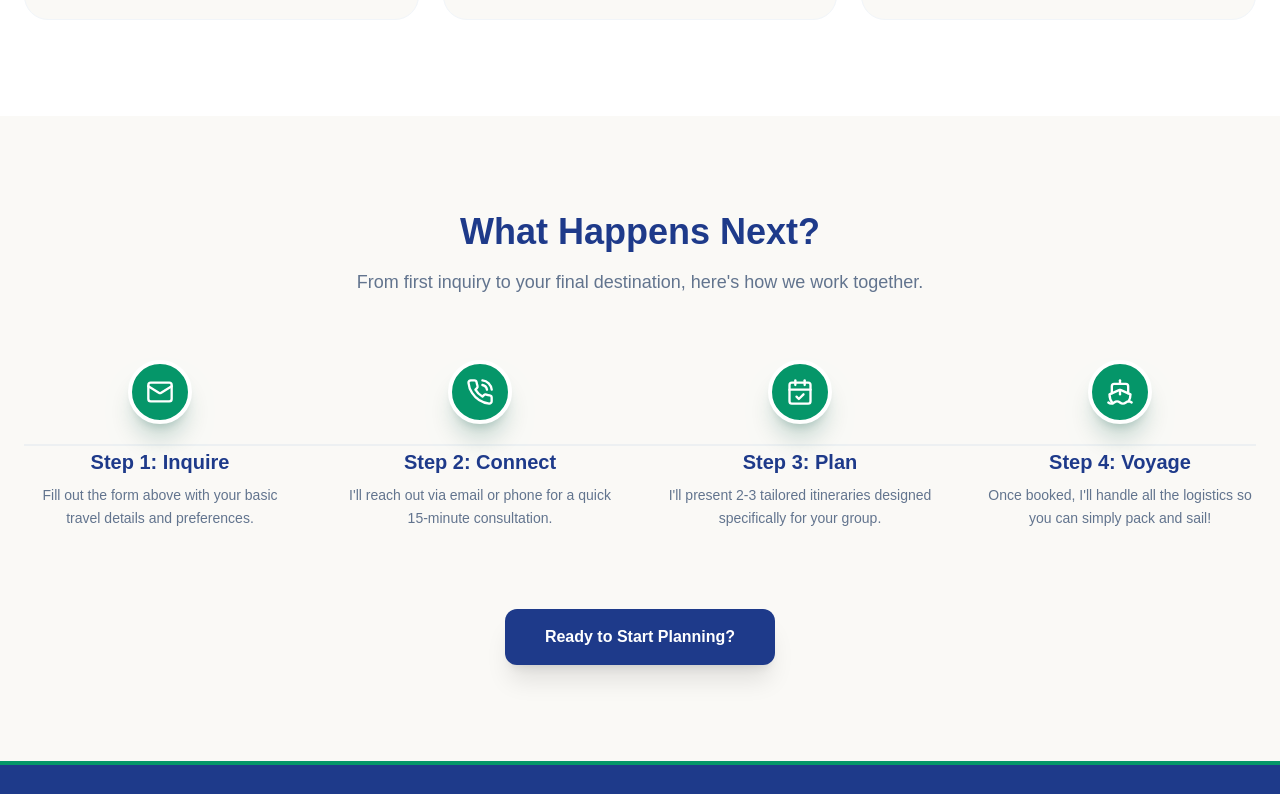
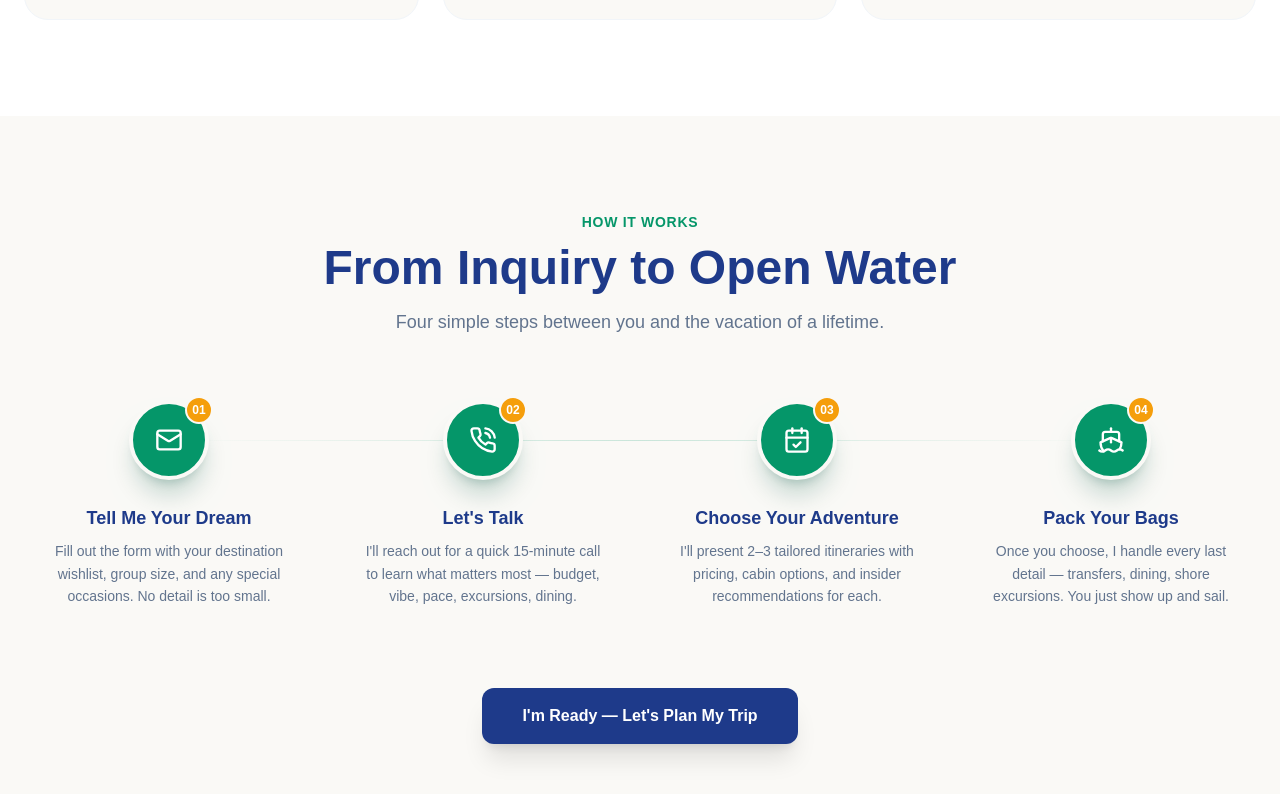
Before and after one commit to mrrickyspanish/travelholics, a Next.js app: page / in a window 1280 px wide. Shown: the part 2686-3480 px from the top of the page. Built offline with nearby package versions, Linux system fonts and the light colour scheme; no server answers.

Commit message:
Update timeline steps and improve layout

```diff
--- a/components/timeline.tsx
+++ b/components/timeline.tsx
@@ -6,65 +6,104 @@ import { Mail, PhoneCall, CalendarCheck, Ship } from "lucide-react";
 const steps = [
   {
     icon: Mail,
-    title: "Step 1: Inquire",
-    description: "Fill out the form above with your basic travel details and preferences."
+    step: "01",
+    title: "Tell Me Your Dream",
+    description:
+      "Fill out the form with your destination wishlist, group size, and any special occasions. No detail is too small.",
   },
   {
     icon: PhoneCall,
-    title: "Step 2: Connect",
-    description: "I'll reach out via email or phone for a quick 15-minute consultation."
+    step: "02",
+    title: "Let's Talk",
+    description:
+      "I'll reach out for a quick 15-minute call to learn what matters most — budget, vibe, pace, excursions, dining.",
   },
   {
     icon: CalendarCheck,
-    title: "Step 3: Plan",
-    description: "I'll present 2-3 tailored itineraries designed specifically for your group."
+    step: "03",
+    title: "Choose Your Adventure",
+    description:
+      "I'll present 2–3 tailored itineraries with pricing, cabin options, and insider recommendations for each.",
   },
   {
     icon: Ship,
-    title: "Step 4: Voyage",
-    description: "Once booked, I'll handle all the logistics so you can simply pack and sail!"
-  }
+    step: "04",
+    title: "Pack Your Bags",
+    description:
+      "Once you choose, I handle every last detail — transfers, dining, shore excursions. You just show up and sail.",
+  },
 ];
 
 export const Timeline = () => {
   return (
-    <section className="bg-[#FAF9F6] py-24 relative">
+    <section id="process" className="bg-[#FAF9F6] py-24 relative overflow-hidden">
       <div className="container mx-auto px-6">
-        <div className="text-center mb-16">
-          <h2 className="text-4xl font-bold text-[#1e3a8a] mb-4">What Happens Next?</h2>
-          <p className="text-lg text-slate-500">From first inquiry to your final destination, here's how we work together.</p>
-        </div>
+        <motion.div
+          initial={{ opacity: 0, y: 20 }}
+          whileInView={{ opacity: 1, y: 0 }}
+          viewport={{ once: true }}
+          transition={{ duration: 0.6 }}
+          className="text-center mb-16"
+        >
+          <p className="text-[#059669] font-semibold text-sm uppercase tracking-wider mb-3">
+            How It Works
+          </p>
+          <h2 className="text-4xl lg:text-5xl font-bold text-[#1e3a8a] mb-4">
+            From Inquiry to Open Water
+          </h2>
+          <p className="text-lg text-slate-500 max-w-xl mx-auto">
+            Four simple steps between you and the vacation of a lifetime.
+          </p>
+        </motion.div>
 
-        <div className="grid md:grid-cols-4 gap-12 relative">
-          {/* Connector Line */}
-          <div className="absolute top-1/2 left-0 w-full h-px bg-slate-200 hidden md:block -translate-y-1/2 z-0" />
+        <div className="grid md:grid-cols-4 gap-6 relative">
+          {/* Connector Line — desktop only */}
+          <div className="absolute top-10 left-[12.5%] right-[12.5%] h-px bg-gradient-to-r from-transparent via-[#059669]/20 to-transparent hidden md:block z-0" />
 
           {steps.map((step, index) => (
             <motion.div
               key={index}
-              initial={{ opacity: 0, y: 20 }}
+              initial={{ opacity: 0, y: 24 }}
               whileInView={{ opacity: 1, y: 0 }}
               viewport={{ once: true }}
-              transition={{ duration: 0.5, delay: index * 0.1 }}
+              transition={{ duration: 0.5, delay: index * 0.12 }}
               className="flex flex-col items-center text-center relative z-10"
             >
-              <div className="w-16 h-16 rounded-full bg-[#059669] text-white flex items-center justify-center mb-6 shadow-xl shadow-emerald-900/20 border-4 border-white">
-                <step.icon size={28} />
+              {/* Step circle */}
+              <div className="relative mb-6">
+                <div className="w-20 h-20 rounded-full bg-[#059669] text-white flex items-center justify-center shadow-xl shadow-emerald-900/20 border-4 border-[#FAF9F6]">
+                  <step.icon size={28} />
+                </div>
+                {/* Step number badge */}
+                <div className="absolute -top-1 -right-1 w-7 h-7 rounded-full bg-[#f59e0b] text-white text-xs font-bold flex items-center justify-center border-2 border-[#FAF9F6]">
+                  {step.step}
+                </div>
               </div>
-              <h3 className="text-xl font-bold text-[#1e3a8a] mb-2">{step.title}</h3>
-              <p className="text-sm text-slate-500 leading-relaxed max-w-xs">{step.description}</p>
+
+              <h3 className="text-lg font-bold text-[#1e3a8a] mb-2">
+                {step.title}
+              </h3>
+              <p className="text-sm text-slate-500 leading-relaxed max-w-[240px]">
+                {step.description}
+              </p>
             </motion.div>
           ))}
         </div>
 
-        <div className="mt-20 text-center">
+        <motion.div
+          initial={{ opacity: 0, y: 16 }}
+          whileInView={{ opacity: 1, y: 0 }}
+          viewport={{ once: true }}
+          transition={{ duration: 0.5, delay: 0.5 }}
+          className="mt-20 text-center"
+        >
           <button
-            onClick={() => window.scrollTo({ top: 0, behavior: 'smooth' })}
-            className="bg-[#1e3a8a] hover:bg-[#1e40af] text-white font-bold px-10 py-4 rounded-xl shadow-xl transition-all"
+            onClick={() => window.scrollTo({ top: 0, behavior: "smooth" })}
+            className="bg-[#1e3a8a] hover:bg-[#1e40af] text-white font-bold px-10 py-4 rounded-xl shadow-xl shadow-navy-900/20 transition-all hover:-translate-y-0.5 active:translate-y-0"
           >
-            Ready to Start Planning?
+            I&apos;m Ready — Let&apos;s Plan My Trip
           </button>
-        </div>
+        </motion.div>
       </div>
     </section>
   );
```
